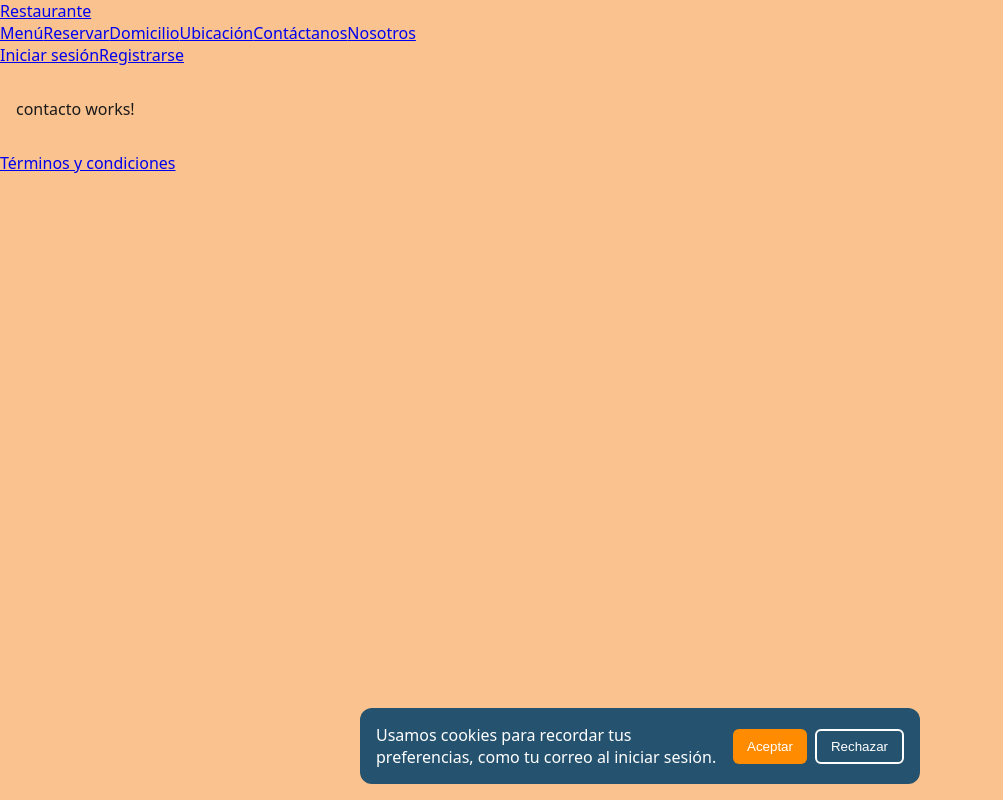
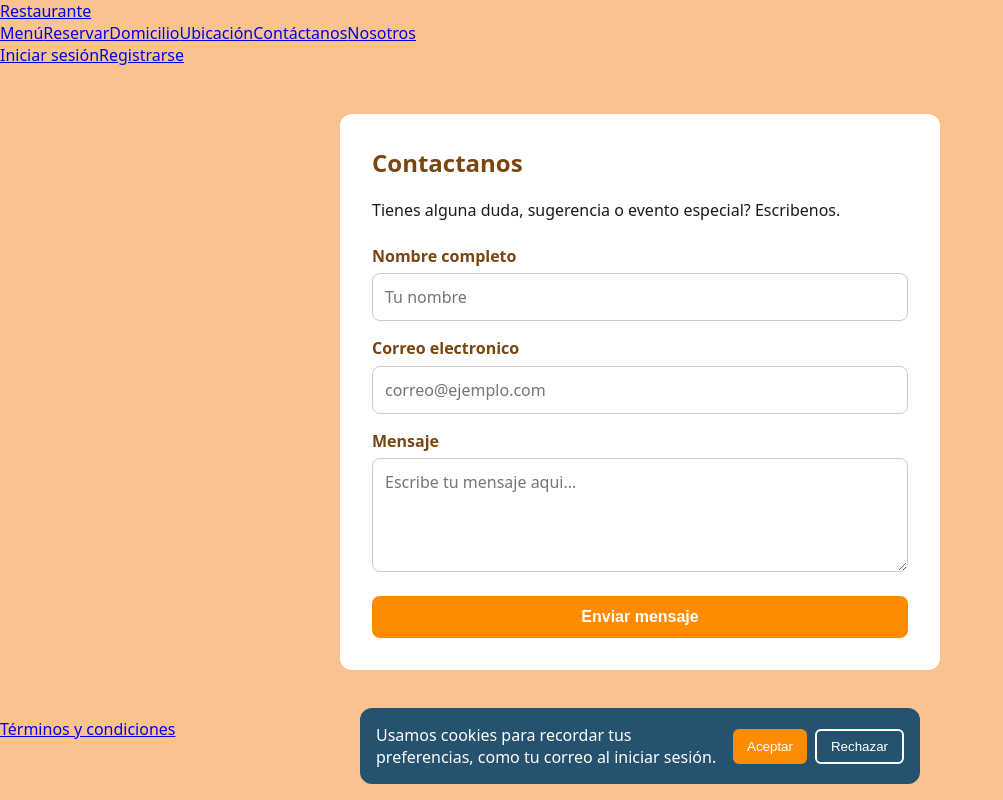
Before and after one commit to JuanSebastianLopez15/Proyecto-FinalFrontend, an Angular app: page /contacto in a window 1280 px wide. Shown: the whole page, without its empty margins (0-1003 px from the left). Built offline with nearby package versions, Linux system fonts and the light colour scheme.

Commit message:
feat: se crea el html, el ccs y el ts de contacto

```diff
--- a/src/app/paginas/contacto/contacto.css
+++ b/src/app/paginas/contacto/contacto.css
@@ -0,0 +1,85 @@
+/* Tarjeta principal de contacto */
+.pagina-contacto {
+  max-width: 600px;
+  margin: 2rem auto;
+  padding: 2rem;
+  background-color: var(--color-blanco);
+  border-radius: 12px;
+  color: var(--color-texto);
+}
+
+/* Titulo principal */
+.pagina-contacto h1 {
+  color: var(--color-cafe);
+  margin-top: 0;
+}
+
+/* Estructura en columna para el formulario */
+form {
+  display: flex;
+  flex-direction: column;
+  gap: 1rem;
+  margin-top: 1.5rem;
+}
+
+/* Etiquetas de cada campo */
+label {
+  display: flex;
+  flex-direction: column;
+  gap: 0.4rem;
+  font-weight: bold;
+  color: var(--color-cafe);
+}
+
+/* Campos de texto */
+input,
+textarea {
+  padding: 0.75rem;
+  border: 1px solid #cccccc;
+  border-radius: 8px;
+  font-family: inherit;
+  font-size: 1rem;
+  color: var(--color-texto);
+}
+
+/* Borde naranja al seleccionar un campo */
+input:focus,
+textarea:focus {
+  outline: none;
+  border-color: var(--color-naranja);
+}
+
+/* Texto de error debajo de cada campo */
+small {
+  color: #b5002b;
+  font-weight: normal;
+  font-size: 0.85rem;
+}
+
+/* Boton de envio */
+button {
+  background-color: var(--color-naranja);
+  color: var(--color-blanco);
+  border: none;
+  border-radius: 8px;
+  padding: 0.75rem 1.5rem;
+  font-size: 1rem;
+  font-weight: bold;
+  cursor: pointer;
+  margin-top: 0.5rem;
+}
+
+/* Cambio de color al pasar el mouse sobre el boton */
+button:hover {
+  background-color: var(--color-naranja-oscuro);
+}
+
+/* Recuadro verde de confirmacion */
+.mensaje-exito {
+  background-color: #e6f4ea;
+  color: #1a7f37;
+  padding: 1rem;
+  border-radius: 8px;
+  font-weight: bold;
+  margin-top: 1rem;
+}
--- a/src/app/paginas/contacto/contacto.html
+++ b/src/app/paginas/contacto/contacto.html
@@ -1 +1,45 @@
-<p>contacto works!</p>
+<!-- Contenedor principal de la pagina -->
+<section class="pagina-contacto">
+  <h1>Contactanos</h1>
+  <p>Tienes alguna duda, sugerencia o evento especial? Escribenos.</p>
+
+  <!-- Aviso de confirmacion cuando el formulario se envia -->
+  @if (enviado()) {
+    <p class="mensaje-exito">
+      Tu mensaje ha sido enviado con exito. Te responderemos pronto.
+    </p>
+  }
+
+  <!-- Formulario reactivo -->
+  <form [formGroup]="formulario" (ngSubmit)="enviar()" novalidate>
+    <!-- Campo nombre -->
+    <label>
+      Nombre completo
+      <input type="text" formControlName="nombre" placeholder="Tu nombre" />
+      @if (invalido('nombre')) {
+        <small>Ingresa tu nombre (minimo 3 caracteres).</small>
+      }
+    </label>
+
+    <!-- Campo correo -->
+    <label>
+      Correo electronico
+      <input type="email" formControlName="correo" placeholder="correo@ejemplo.com" />
+      @if (invalido('correo')) {
+        <small>Ingresa un correo electronico valido.</small>
+      }
+    </label>
+
+    <!-- Campo mensaje -->
+    <label>
+      Mensaje
+      <textarea formControlName="mensaje" rows="4" placeholder="Escribe tu mensaje aqui..."></textarea>
+      @if (invalido('mensaje')) {
+        <small>El mensaje debe tener al menos 10 caracteres.</small>
+      }
+    </label>
+
+    <!-- Boton de envio -->
+    <button type="submit">Enviar mensaje</button>
+  </form>
+</section>
--- a/src/app/paginas/contacto/contacto.ts
+++ b/src/app/paginas/contacto/contacto.ts
@@ -1,9 +1,40 @@
-import { Component } from '@angular/core';
+import { Component, inject, signal } from '@angular/core';
+import { FormBuilder, ReactiveFormsModule, Validators } from '@angular/forms';
 
 @Component({
   selector: 'app-contacto',
-  imports: [],
+  imports: [ReactiveFormsModule],
   templateUrl: './contacto.html',
-  styleUrl: './contacto.css',
+  styleUrl: './contacto.css'
 })
-export class Contacto {}
+export class Contacto {
+  // Conecta el constructor de formularios reactivos
+  private fb = inject(FormBuilder);
+
+  // Indica si el mensaje ya fue enviado
+  enviado = signal<boolean>(false);
+
+  // Define los campos del formulario y sus validaciones
+  formulario = this.fb.nonNullable.group({
+    nombre: ['', [Validators.required, Validators.minLength(3)]],
+    correo: ['', [Validators.required, Validators.email]],
+    mensaje: ['', [Validators.required, Validators.minLength(10)]]
+  });
+
+  // Verifica si un campo tiene errores y ya fue tocado
+  invalido(campo: 'nombre' | 'correo' | 'mensaje'): boolean {
+    const control = this.formulario.controls[campo];
+    return control.invalid && control.touched;
+  }
+
+  // Valida y procesa el envio del formulario
+  enviar() {
+    if (this.formulario.invalid) {
+      this.formulario.markAllAsTouched();
+      return;
+    }
+
+    this.enviado.set(true);
+    this.formulario.reset();
+  }
+}
```
